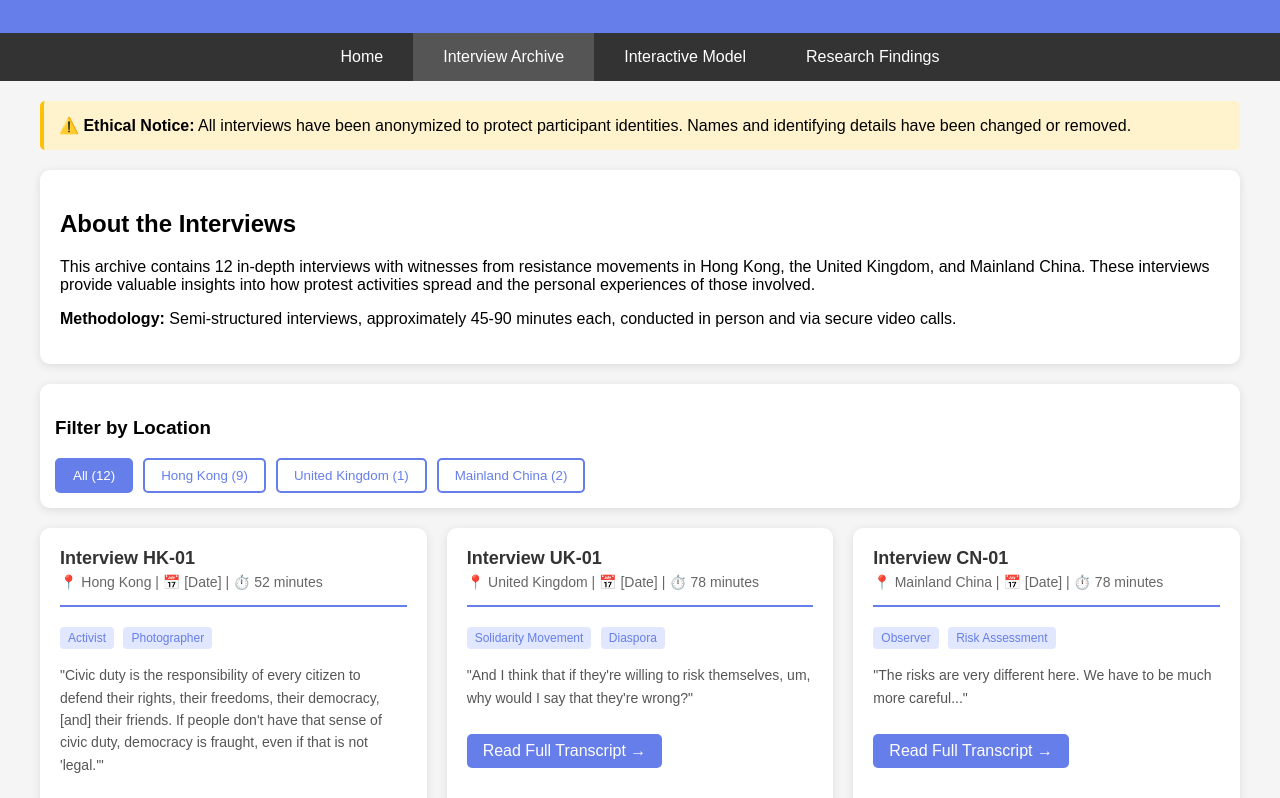
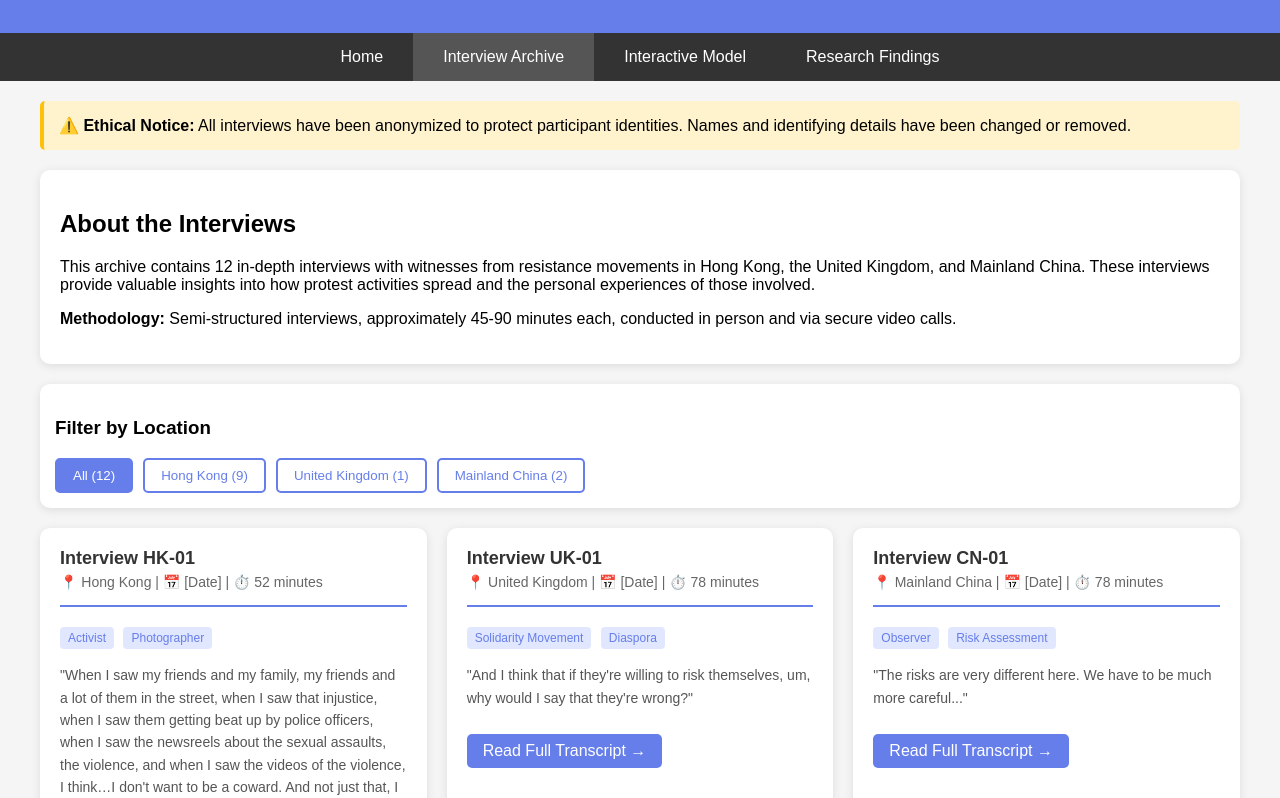
Before and after one commit to haiyiluo/haiyiluo.github.io, a plain HTML site: page interviews.html in a window 1280 px wide. Shown: the part 121-919 px from the top of the page. Drawn offline with Linux system fonts and the light colour scheme.

Commit message:
Update interview excerpt with new quote

```diff
--- a/interviews.html
+++ b/interviews.html
@@ -232,7 +232,7 @@
                     <span class="tag">Photographer</span>
                 </div>
                 <div class="interview-excerpt">
-                    "Civic duty is the responsibility of every citizen to defend their rights, their freedoms, their democracy, [and] their friends. If people don't have that sense of civic duty, democracy is fraught, even if that is not 'legal.'"
+                    "When I saw my friends and my family, my friends and a lot of them in the street, when I saw that injustice, when I saw them getting beat up by police officers, when I saw the newsreels about the sexual assaults, the violence, and when I saw the videos of the violence, I think…I don't want to be a coward. And not just that, I think it is my duty as someone… this is my hope, alright? It is my duty to fight for my home, no matter how small, right? But I'll put [in] as much effort as I can."
                 </div>
                 <a href="transcripts/HK-001.html" class="read-more">Read Full Transcript →</a>
             </div>
```
